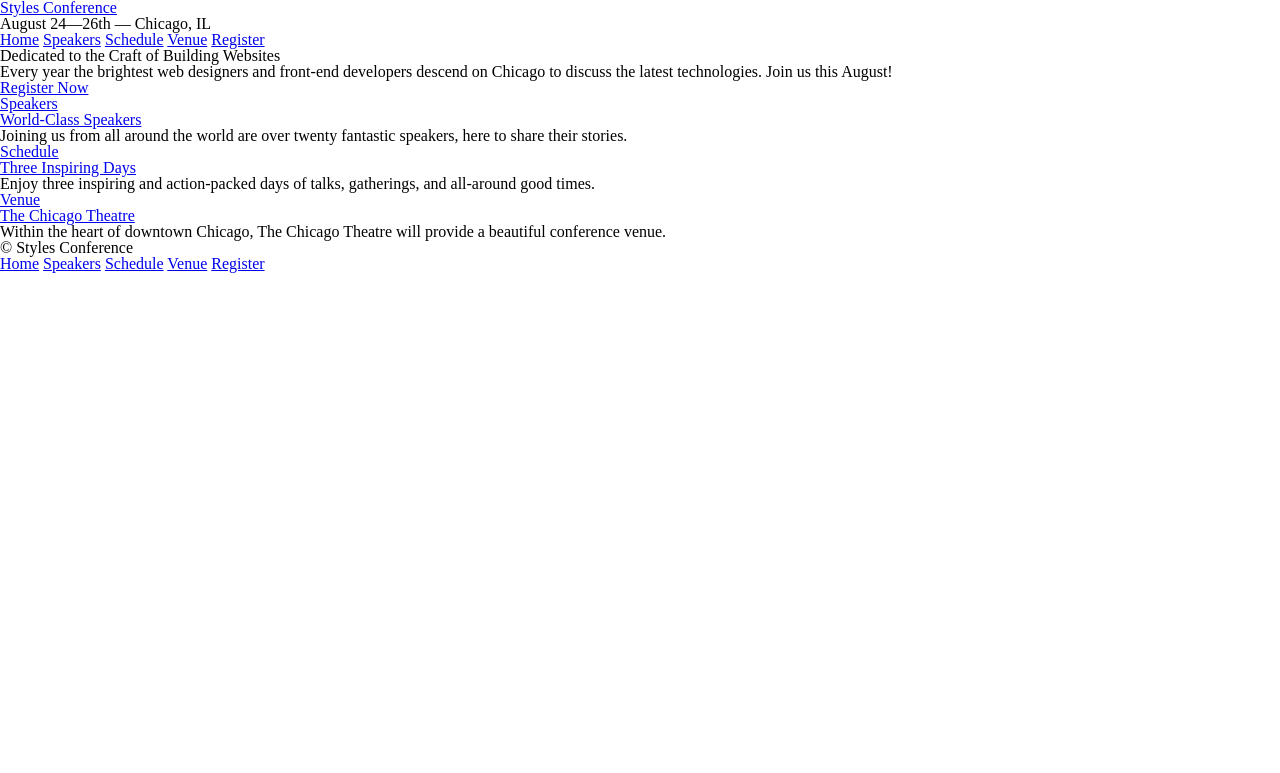
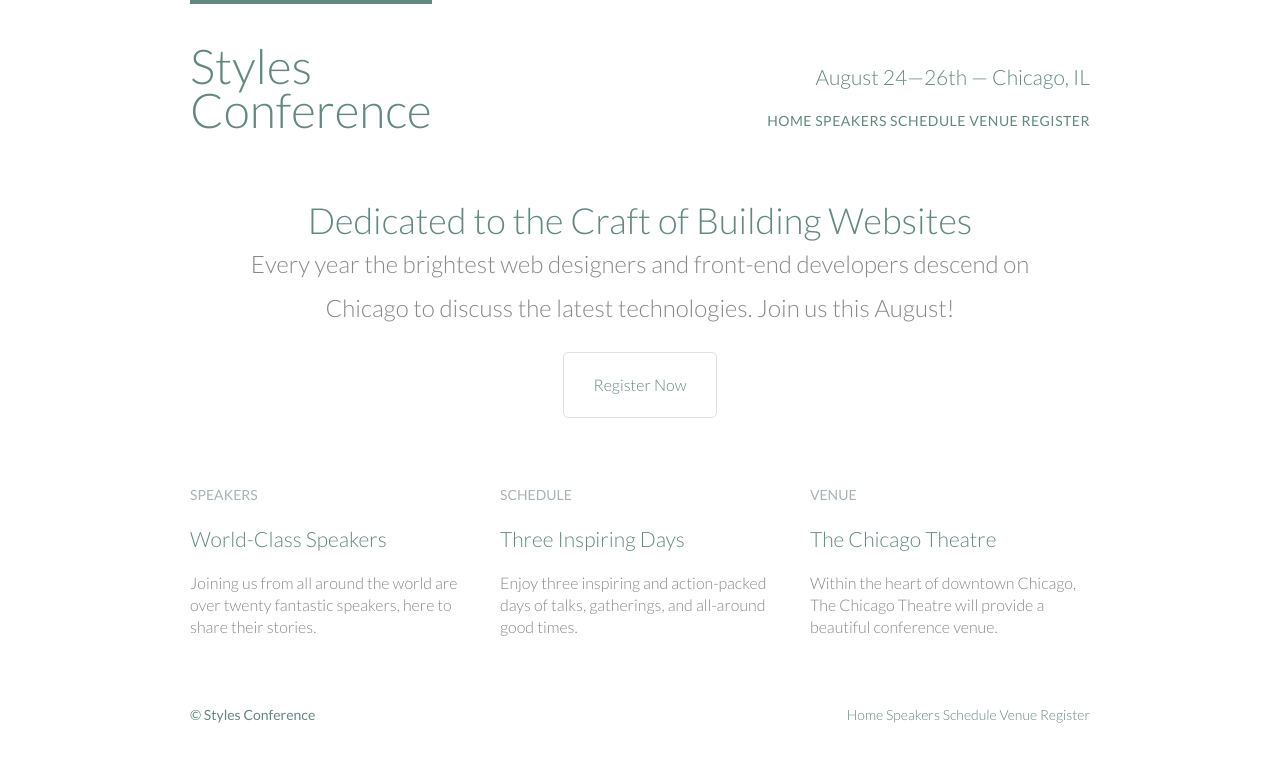
Before and after one commit to jmars125/simpleHTML, a plain HTML site: page index.html in a window 1280 px wide. Drawn offline with Linux system fonts and the light colour scheme.

Commit message:
styling updates

```diff
--- a/assets/stylesheets/main.css
+++ b/assets/stylesheets/main.css
@@ -46,3 +46,234 @@ table {
 	border-collapse: collapse;
 	border-spacing: 0;
 }
+
+/*
+  ========================================
+  Grid
+  ========================================
+*/
+
+*,
+*:before,
+*:after {
+  -webkit-box-sizing: border-box;
+     -moz-box-sizing: border-box;
+          box-sizing: border-box;
+}
+
+.container, .grid{
+    margin: 0 auto;
+    width: 960px;
+}
+
+.container{
+    padding-left: 30px;
+    padding-right: 30px;
+}
+
+.col-1-3 {
+  width: 33.33%;
+}
+.col-2-3 {
+  width: 66.66%;
+}
+
+.col-1-3,
+.col-2-3 {
+  display: inline-block;
+  vertical-align: top;
+}
+
+.grid,
+.col-1-3,
+.col-2-3 {
+  padding-left: 15px;
+  padding-right: 15px;
+}
+
+
+
+/*
+  ========================================
+  Clearfix
+  ========================================
+*/
+.group:before,
+.group:after {
+  content: "";
+  display: table;
+}
+.group:after {
+  clear: both;
+}
+.group {
+  clear: both;
+  *zoom: 1;
+}
+
+
+/*
+  ========================================
+  Typography
+  ========================================
+*/
+
+h1, h3, h4, h5, p {
+  margin-bottom: 22px;
+}
+
+/*
+  ========================================
+  Buttons
+  ========================================
+*/
+
+.btn {
+  border-radius: 5px;
+  display: inline-block;
+  margin: 0;
+}
+
+.btn-alt {
+  border: 1px solid #dfe2e5;
+  padding: 10px 30px;
+}
+
+/*
+  ========================================
+  Home
+  ========================================
+*/
+
+.hero {
+  line-height: 44px;
+  padding: 22px 80px 66px 80px;
+  text-align: center;
+}
+
+.hero h2{
+    font-size: 36px;
+}
+
+.hero p{
+    font-size: 24px;
+}
+
+/*
+  ========================================
+  Primary header
+  ========================================
+*/
+
+.logo {
+  border-top: 4px solid #648880;
+  float: left;
+  font-size: 48px;
+  line-height: 44px;
+  padding: 40px 0 22px 0;
+}
+
+.tagline {
+  margin: 66px 0 22px 0;
+  text-align: right;
+}
+
+.primary-nav{
+    font-size: 14px;
+    font-weight: 400;
+    letter-spacing: .5px;
+    text-transform: uppercase;
+}
+
+/*
+  ========================================
+  Primary footer
+  ========================================
+*/
+
+.primary-footer small {
+  float: left;
+  font-weight: 400;
+}
+
+.primary-footer {
+  padding-bottom: 44px;
+  padding-top: 44px;
+  color: #648880;
+  font-size: 14px;
+}
+
+/*
+  ========================================
+  Custom styles
+  ========================================
+*/
+body {
+  color: #888;
+font: 300 16px/22px "Lato", "Open Sans", "Helvetica Neue", Helvetica, Arial, sans-serif;}
+
+h1, h2, h3, h4 {
+  color: #648880;
+}
+
+h1 {
+  font-size: 36px;
+  line-height: 44px;
+}
+h2 {
+  font-size: 24px;
+  line-height: 44px;
+}
+h3 {
+  font-size: 21px;
+}
+h4 {
+  font-size: 18px;
+}
+
+h5 {
+  color: #a9b2b9;
+  font-size: 14px;
+  font-weight: 400;
+  text-transform: uppercase;
+}
+
+strong {
+  font-weight: 400;
+}
+cite, em {
+  font-style: italic;
+}
+
+.teaser a:hover h3{
+    color: #a9b2b9;
+}
+
+/*
+  ========================================
+  Links
+  ========================================
+*/
+
+a:hover {
+  color: #a9b2b9;
+}
+
+a {
+  color: #648880;
+  text-decoration: none;
+}
+
+p a{
+    border-bottom: 1px solid #dfe2e5;
+}
+
+/*
+  ========================================
+  Navigation
+  ========================================
+*/
+
+.nav {
+  text-align: right;
+}
--- a/index.html
+++ b/index.html
@@ -6,13 +6,14 @@
     <meta http-equiv="X-UA-Compatible" content="ie=edge">
     <title>Styles Conference</title>
     <link rel="stylesheet" href="assets/stylesheets/main.css">
+    <link rel="stylesheet" href="http://fonts.googleapis.com/css?family=Lato:100,300,400">
 </head>
 <body>
-    <header>
-        <h1><a href="index.html">Styles Conference</a></h1>
-        <h3>August 24&mdash;26th &mdash; Chicago, IL</h3>
+    <header class="container group">
+        <h1 class="logo"><a href="index.html">Styles <br> Conference</a></h1>
+        <h3 class="tagline">August 24&mdash;26th &mdash; Chicago, IL</h3>
 
-        <nav>
+        <nav class="nav primary-nav">
             <a href="index.html">Home</a>
             <a href="speakers.html">Speakers</a>
             <a href="schedule.html">Schedule</a>
@@ -21,43 +22,50 @@
         </nav>
     </header>
 
-    <section>
+    <section class="hero container">
         <h2>Dedicated to the Craft of Building Websites</h2>
 
         <p>Every year the brightest web designers and front-end developers descend on Chicago to discuss the latest technologies. Join us this August!</p>
 
-        <a href="register.html">Register Now</a>
+        <a class="btn btn-alt" href="register.html">Register Now</a>
     </section>
 
-    <section>
-        <section>
+    <section class="grid">
+
+        <!-- speaker -->
+
+        <section class="teaser col-1-3">
             <a href="speakers.html">
                 <h5>Speakers</h5>
                 <h3>World-Class Speakers</h3>
             </a>
             <p>Joining us from all around the world are over twenty fantastic speakers, here to share their stories.</p>
-        </section>
+        </section><!--
 
-        <section>
+            schedule
+
+        --><section class="teaser col-1-3">
             <a href="schedule.html">
                 <h5>Schedule</h5>
                 <h3>Three Inspiring Days</h3>
             </a>
             <p>Enjoy three inspiring and action-packed days of talks, gatherings, and all-around good times.</p>
-        </section>
+        </section><!--
 
-        <section>
+            venue
+
+        --><section class="teaser col-1-3">
             <a href="venue.html">
-                <h3>Venue</h3>
-                <h5>The Chicago Theatre</h5>
+                <h5>Venue</h3>
+                <h3>The Chicago Theatre</h5>
             </a>
             <p>Within the heart of downtown Chicago, The Chicago Theatre will provide a beautiful conference venue.</p>
         </section>
     </section>
 
-    <footer>
+    <footer class="primary-footer container">
         <small>&copy; Styles Conference</small>
-        <nav>
+        <nav class="nav">
             <a href="index.html">Home</a>
             <a href="speakers.html">Speakers</a>
             <a href="schedule.html">Schedule</a>
```
Also changed, not shown: register.html (+5 -5 lines), schedule.html (+5 -5 lines), speakers.html (+5 -5 lines), venue.html (+5 -5 lines).
